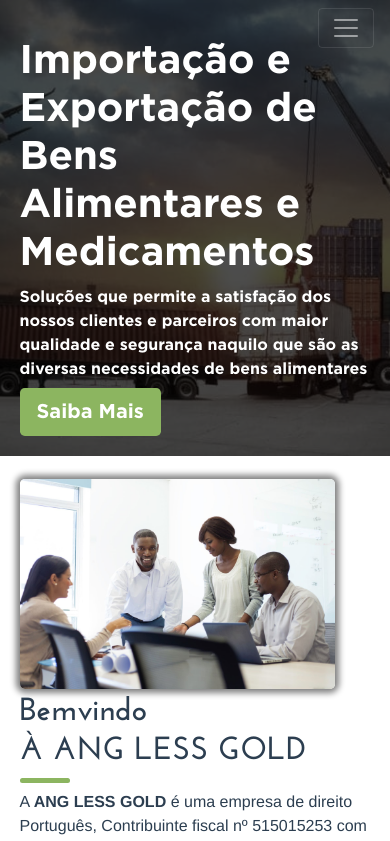
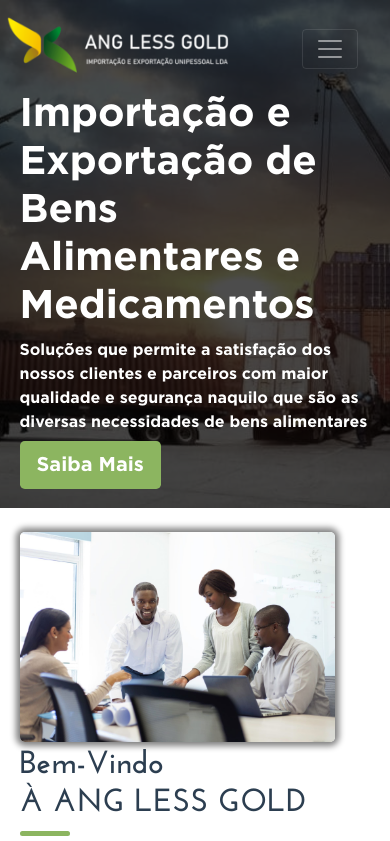
Before and after one commit to uByte2020/Ang-lessGold, a Vue app: page / in a window 390 px wide. Shown: the top 841 px of the page. Built offline with nearby package versions, Linux system fonts and the light colour scheme.

Commit message:
NavBar|Background

```diff
--- a/src/components/Navbar.vue
+++ b/src/components/Navbar.vue
@@ -1,9 +1,20 @@
 <template>
   <div>
-    <b-navbar toggleable="lg" type="dark" variant="dark">
-      <b-navbar-brand href="#"></b-navbar-brand>
+    <b-navbar
+      class="mt-0"
+      toggleable="lg"
+      type="dark"
+      :variant="BackgroundClick ? 'dark' : 'transparent'"
+    >
+      <b-navbar-brand class="p-1 ml-5">
+        <img src="../assets/imgs/LogoImg2.png" alt="logo" class="img"
+      /></b-navbar-brand>
 
-      <b-navbar-toggle target="nav-collapse"></b-navbar-toggle>
+      <b-navbar-toggle
+        target="nav-collapse"
+        @click="toggleBackgroundClick"
+        class="Marg"
+      ></b-navbar-toggle>
 
       <b-collapse id="nav-collapse" is-nav>
         <b-navbar-nav class="ml-auto">
@@ -13,8 +24,6 @@
           <b-nav-item href="#">Produtos</b-nav-item>
           <b-nav-item href="#">Contactos</b-nav-item>
         </b-navbar-nav>
-
-        <!-- Right aligned nav items -->
       </b-collapse>
     </b-navbar>
   </div>
@@ -22,18 +31,58 @@
 <script>
 export default {
   name: "Navbar",
+  data() {
+    return {
+      BackgroundClick: false,
+    };
+  },
+  methods: {
+    toggleBackgroundClick() {
+      console.log(this.BackgroundClick);
+      this.BackgroundClick = !this.BackgroundClick;
+    },
+  },
 };
 </script>
 
 <style scoped>
+@font-face {
+  font-family: "Josefin";
+  src: local("Fonts"),
+    url(../assets/Fonts/josefin-sans.bold.ttf) format("truetype");
+}
 .navbar {
   position: absolute;
-  z-index: 1 !important;
-  width: 100%;
-  background-color: transparent !important;
+  z-index: 1;
+  width: 85%;
+
+  /* background-color: transparent !important; */
 }
 .navbar-dark .navbar-nav .nav-link {
-    /* color: rgba(255, 255, 255, 0.5); */
-    color: #fff;
+  /* color: rgba(255, 255, 255, 0.5); */
+  color: #fff;
+  font-family: "Josefin";
+  font-size: 20px;
+}
+.img{
+  margin-left: 80%;
+}
+@media only screen and (max-width: 600px) {
+  .navbar {
+    position: absolute;
+    z-index: 1 !important;
+    width: 100%;
+    /* background-color: transparent !important; */
+  }
+  .img {
+    margin-left: -60%;
+    width: 90%;
+    height: 50%;
+  }
+  .nav-collapse,
+  .Marg {
+    margin-top: -20%;
+    margin-left: 80%;
+  }
 }
 </style>
--- a/src/views/Home.vue
+++ b/src/views/Home.vue
@@ -36,7 +36,7 @@
                 <div
                   class="col-lg-8 col-xl-8 col-sm-12 col-md-12 TextoBemVindo"
                 >
-                  <h2 class="TextoBemVindoH1">Bemvindo <br> À ANG LESS GOLD</h2>
+                  <h2 class="TextoBemVindoH1">Bem-Vindo <br> À ANG LESS GOLD</h2>
                   <div class="progress ">
                     <div
                       class="progress-bar ProgressCor1"
@@ -394,6 +394,7 @@
   top: 0px;
   left: 0px;
   background: url("../assets/imgs/img9.jpg") no-repeat center center;
+
   background-size:100% 150%;
 }
 .OQFazemos {
@@ -534,4 +535,9 @@
 p {
   font-size: 16px;
 }
+@media only screen and (max-width: 600px){
+  .TextoInicio{
+    margin-top: 20%;
+  }
+}
 </style>
```
Also changed, not shown: src/assets/imgs/LogoImg2.png.
